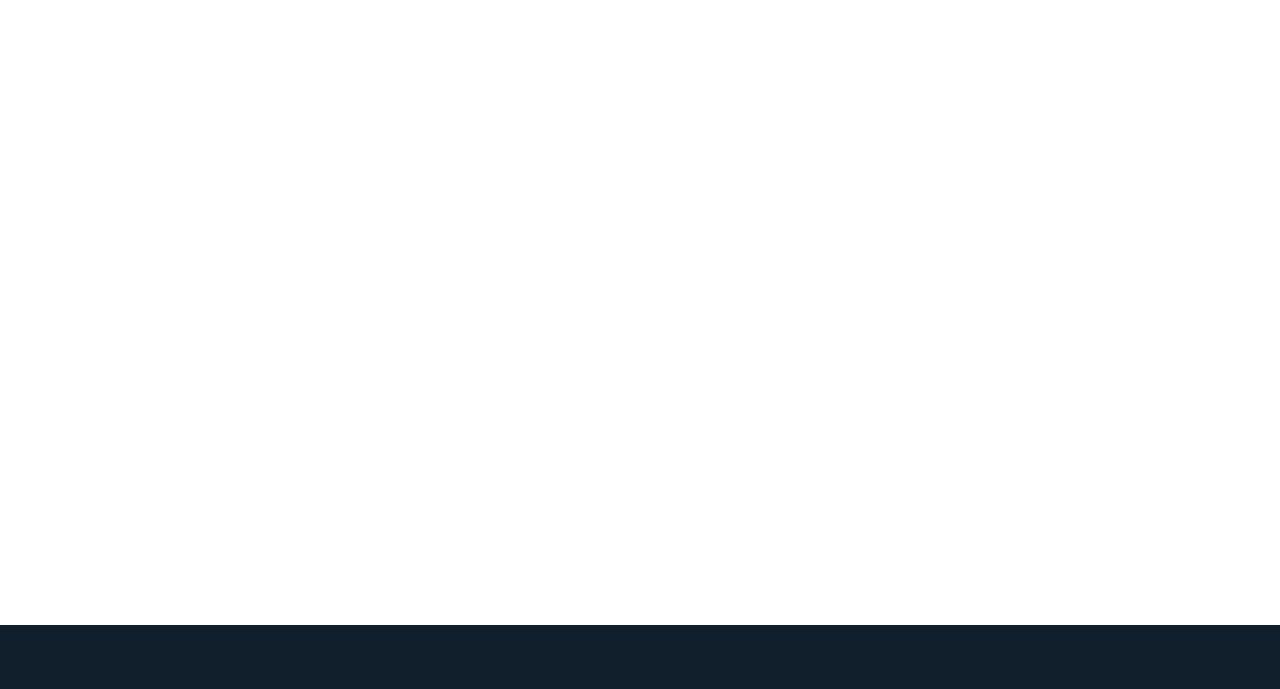
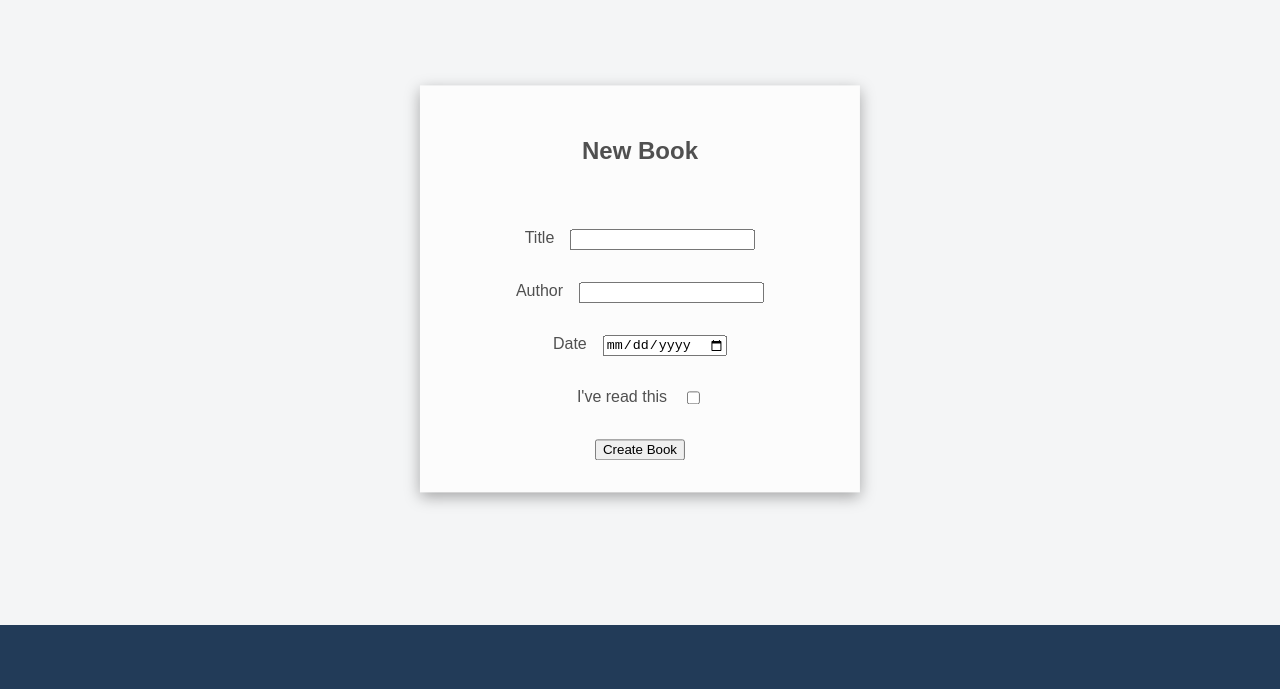
Before and after one commit to ActuallyIsJesse/TOP-Library, a plain HTML site: page index.html in a window 1280 px wide. Shown: the part 111-800 px from the top of the page. Drawn offline with Linux system fonts and the light colour scheme.

Commit message:
Create new book modal

```diff
--- a/index.html
+++ b/index.html
@@ -11,13 +11,38 @@
 <body>
     <div class="top-bar">
         <a href="#">
-            <h6 class="logo">Library</h6>
+            <h1 class="logo">Library</h1>
         </a>
         <div class="control">
-            <button>+ New</button>
+            <button>+ New Book</button>
         </div>
     </div>
-    <div class="main-content"></div>
+    <div class="main-content">
+        <div class="modal">
+            <h2>New Book</h2>
+            <form action="" method="get">
+                <div class="form-wrapper">
+                    <div class="form-group">
+                        <label for="title">Title</label>
+                        <input type="text" id="title">
+                    </div>
+                    <div class="form-group">
+                        <label for="author">Author</label>
+                        <input type="text" id="author">
+                    </div>
+                    <div class="form-group">
+                        <label for="Date">Date</label>
+                        <input type="date" id="date">
+                    </div>
+                    <div class="form-group">
+                        <label for="read">I've read this</label>
+                        <input type="checkbox" id="read">
+                    </div>
+                </div>
+                <button type="submit">Create Book</button>
+            </form>
+        </div>
+    </div>
     <footer></footer>
 </body>
 </html>
--- a/style.css
+++ b/style.css
@@ -10,6 +10,8 @@
 }
 
 body {
+    font-family: sans-serif;
+    color: #505050;
     height: 100vh;
     margin: 0rem;
     display: flex;
@@ -61,11 +63,49 @@ body {
 }
 
 .main-content {
-    background-color: hsl(var(--main-bg-color-h), var(--main-bg-color-s), calc(var(--main-bg-color-l)*0.9));
+    flex: 1;
+    background-color: hsl(var(--main-bg-color-h), calc(var(--main-bg-color-s)*0.2), calc(var(--main-bg-color-l)*3.2));
+}
+
+.modal {
+    display: flex;
+    flex-direction: column;
+    align-items: center;
+    justify-content: center;
+    position: absolute;
+    top: 50%;
+    left: 50%;
+    transform: translate(-50%, -50%);
+    padding: 2rem 6rem;
+    box-shadow: rgba(0, 0, 0, 0.35) 0px 5px 15px;
+
+    background-color: #fcfcfc;
+}
+
+.modal h2 {
+    margin-bottom: 4rem;
+}
+.form-wrapper {
+    display: flex;
+    flex-direction: column;
+    gap: 2rem;
+}
+
+.modal .form-group {
+    display: flex;
+    gap: 1rem;
+    justify-content: center;
+}
+
+.modal form {
+    display: flex;
+    flex-direction: column;
+    align-items: center;
+    gap: 2rem;
 }
 
 footer {
     height: 4rem;
-    background-color: hsl(var(--main-bg-color-h), var(--main-bg-color-s), calc(var(--main-bg-color-l)*0.4));
+    background-color: hsl(var(--main-bg-color-h), var(--main-bg-color-s), calc(var(--main-bg-color-l)*0.8));
 
 }
```
